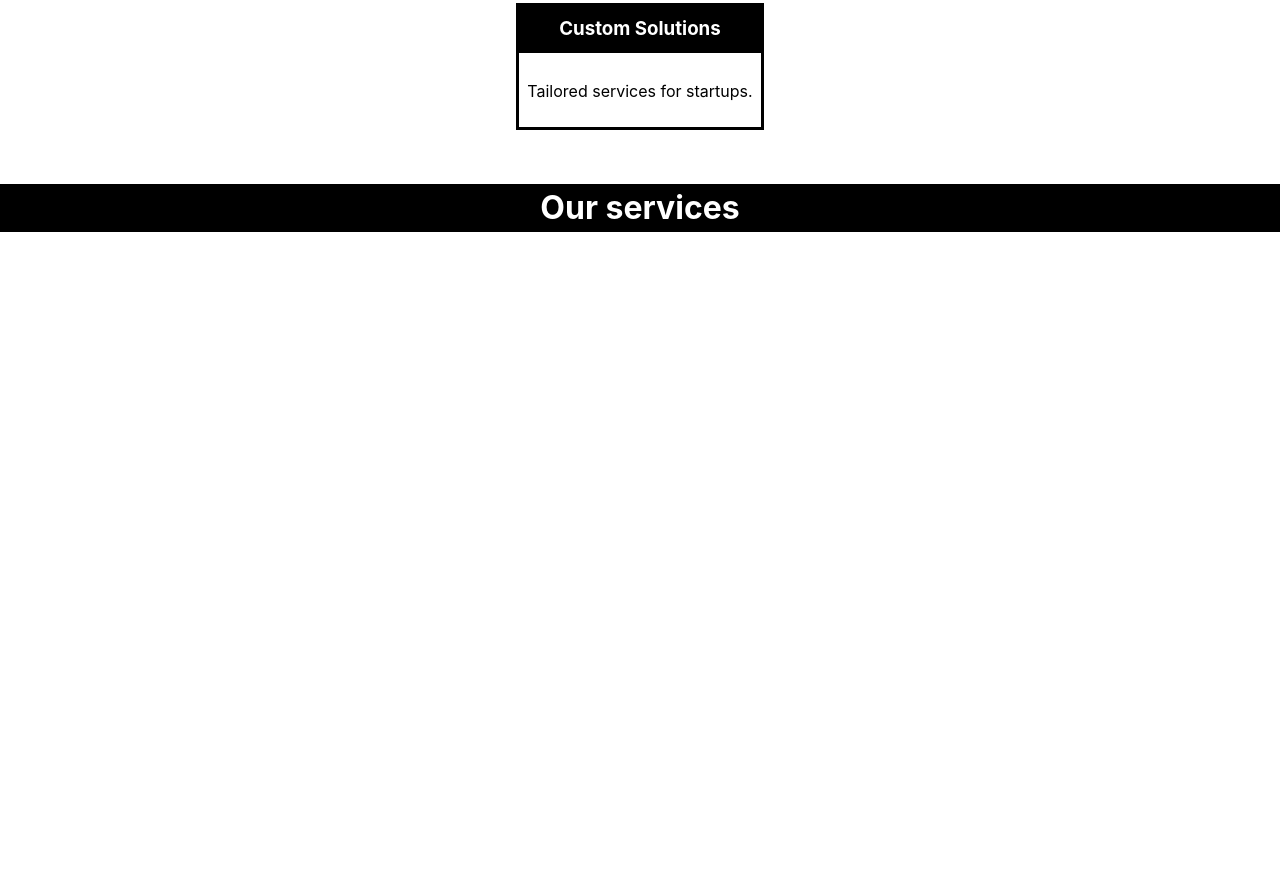
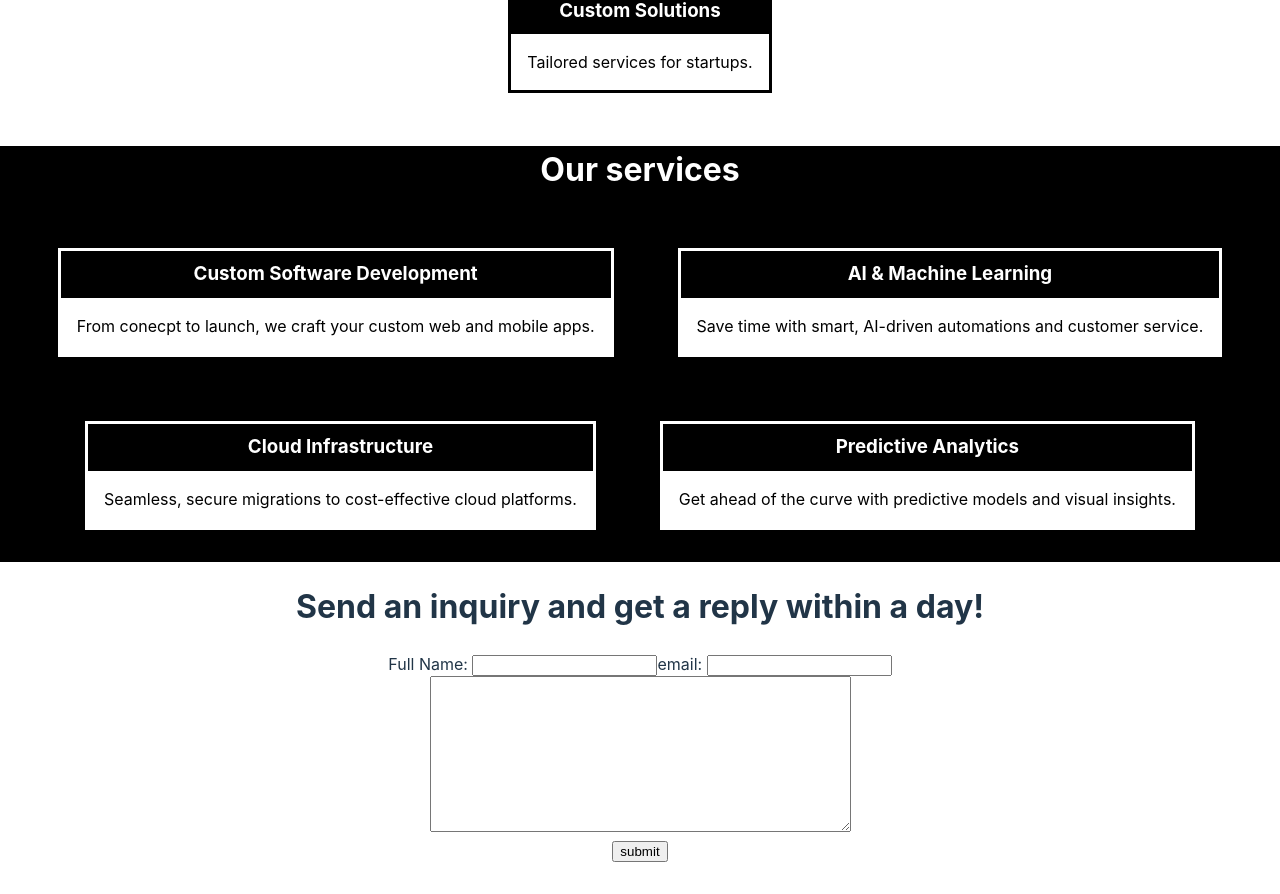
Before and after one commit to byte-food/vita-website, a React (Vite) app: page / in a window 1280 px wide. Shown: the part 642-1536 px from the top of the page. Before the commit the page ends 927 px from the top, so only its background shows below. Built offline with nearby package versions, Linux system fonts and the light colour scheme.

Commit message:
changed a couple of the coloring decision/ started contact section

```diff
--- a/package.json
+++ b/package.json
@@ -13,6 +13,7 @@
     "deploy": "gh-pages -d dist"
   },
   "dependencies": {
+    "@types/nodemailer": "^6.4.17",
     "gh-pages": "^6.2.0",
     "react": "^18.3.1",
     "react-dom": "^18.3.1"
--- a/src/LandingPage.css
+++ b/src/LandingPage.css
@@ -1,4 +1,3 @@
-/*Navigation bar*/
 .nav{
     background-color: black;
     width: 100%;
@@ -27,12 +26,13 @@ a:hover{
     font-size: 1em;
     justify-content: center;
 }
-/*black and white sections of the website*/
+/*black and white sections of the websites*/
 .white-block{
     margin-left: 10%;
     margin-right: 10%;
     margin-top: 3em;
     background-color: #FFFFFF;
+    margin-bottom: 0em;
 }
 .white-block p{
     text-align: center;
@@ -42,6 +42,7 @@ a:hover{
     background-color: black;
     width: 100%;
     color:#FFFFFF;
+    margin-bottom: 0em;
 }
 #introductory-text{
     margin-bottom: 10%;
@@ -62,35 +63,28 @@ a:hover{
 
 }
 .section h3{
-    margin-top: 0%;
+    margin: 0%;
     padding: 0.5em;
+    background-color: black;
+    color: white;
 
 }
 
 .section p{
     padding: .5em;
+    background-color: #FFFFFF;
+    color:black;
+    margin: 0%;
+    padding: 1em;
 }
 /*color scheme for white and black blocks of the sections*/
 .white-block .section{
     color: black;
 }
-.white-block .section h3{
-    background-color: black;
-    color: white;
-}
-.white-block .section p{
-    color: black;
-}
 .black-block .section{
     color: white;
 }
-.black-block .section h3{
-    background-color: white;
-    color: black;
-}
-.black-block .section p{
-    color: white;
-}
+
 
 
 footer{
@@ -98,19 +92,4 @@ footer{
 
 }
 #contact{
-    text-align: center;
-    background-image: url("../public/pexels-pixabay-414659.jpg");
-    width: 100%;
-    padding-top:1em;
-    padding-bottom: 100%;
-    margin: 0%;
-    color: #FFFFFF;
 }
-
-#contact h1{
-    font-size: 5em;
-}
-
-#contact p{
-    font-size: 3em;
-}
--- a/src/LandingPage.tsx
+++ b/src/LandingPage.tsx
@@ -8,31 +8,31 @@ const whyUs = [
     {"title": "Cost-Efficient Pricing", "description": "Affordable, transparent, and predictable."},
     {"title": "Custom Solutions", "description": "Tailored services for startups."}
 ]
+const services = [
+    {"title": "Custom Software Development", "description": "From conecpt to launch, we craft your custom web and mobile apps."},
+    {"title": "AI & Machine Learning", "description": "Save time with smart, AI-driven automations and customer service."},
+    {"title": "Cloud Infrastructure", "description": "Seamless, secure migrations to cost-effective cloud platforms."},
+    {"title": "Predictive Analytics", "description": "Get ahead of the curve with predictive models and visual insights."}
+]
+
 function Contact(){
+    const [fullname, setFullname] = useState("")
+    const [email, setEmail] = useState("")
+    const [inquiry, setInquiry] = useState("")
     return(
     <>
         <div id="contact">
-            <h1>Contact</h1>
-            <p>Whatsapp: <a href="tel:+971505756010">+971 50 575 6010</a></p>
-            <p>Email: <a href="mailto:tariq.alotaibi@live.com">tariq.alotaibi@live.com</a></p>
+            <h1>Send an inquiry and get a reply within a day!</h1>
+            <form>
+                <label>Full Name: </label><input id="fullname" name="fullname" onChange ={(e)=>{setFullname(e.target.value)}} value={fullname} type="text"></input>
+                <label>email: </label><input id="email" name="email" type="text" onChange ={(e)=>{setEmail(e.target.value)}} value={email}></input>
+                <br></br>
+                <textarea name="Text1" cols= {50} rows={10} value={inquiry} onChange ={(e)=>{setInquiry(e.target.value)}}></textarea>
+                <br></br>
+                <input type="submit" value="submit"></input>
+            </form>
         </div>
     </>
-    )
-}
-function Services(){
-    return(
-        <>
-
-            <div className="services">
-                <h1>Our services</h1>
-                <div className="service">
-                    <h2>
-
-                    </h2>
-                </div>
-            </div>
-
-        </>
     )
 }
 
@@ -79,7 +79,10 @@ function Dashboard(){
                 <CardSection header="Why Choose Vita?" cards={whyUs}></CardSection>
             </div>
             <div className="black-block">
-                <Services></Services>
+                <CardSection header="Our services" cards={services}></CardSection>
+            </div>
+            <div className="wite-block">
+                <Contact></Contact>
             </div>
         </div>
         </>
@@ -87,25 +90,17 @@ function Dashboard(){
 }
 
 function LandingPage(){
-    const [page, setPage] = useState(0)
     return(
         <>
         <div className="nav">
-            <a onClick={()=>{setPage(0)}}>
+            <a>
                 <span>Summary</span>
             </a>
-            <a onClick={()=>{setPage(1)}}>
+            <a>
             <span>Contact</span>
             </a>
         </div>
-
-        { page==0 &&
         <Dashboard></Dashboard>
-        }
-        { page==1 &&
-        <Contact></Contact>
-        }
-
         <footer>
         </footer>
         </>
```
Also changed, not shown: 1 other file (tests, documents, lock files or other folders).
